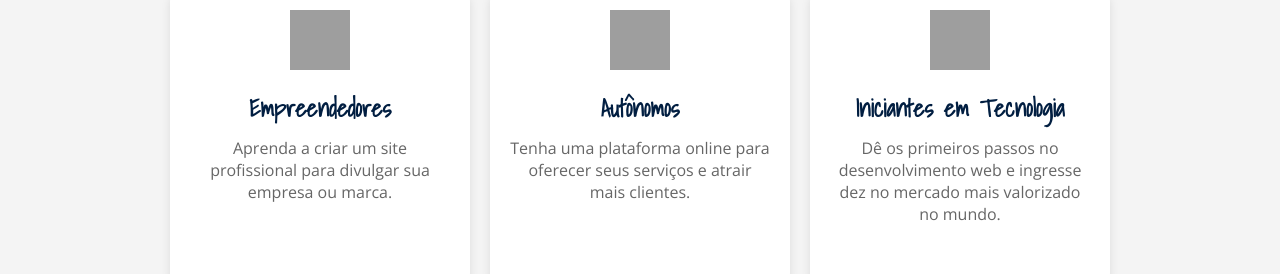
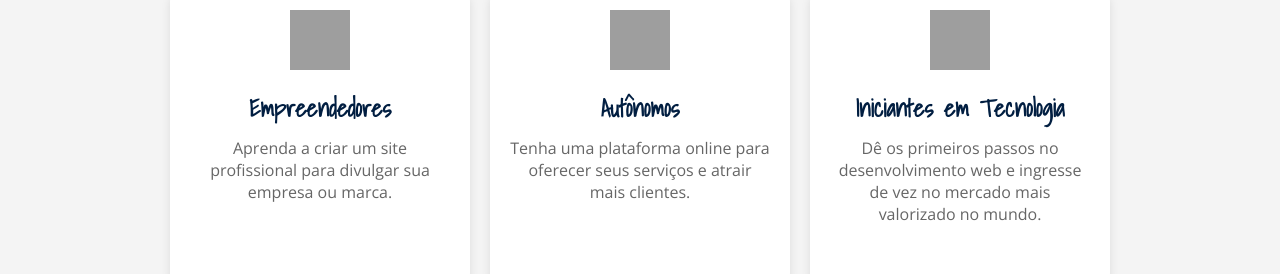
Before and after one commit to jhooo0w/workshopwebsite, a plain HTML site: page index.html in a window 1280 px wide. Shown: the part 2100-2374 px from the top of the page. Drawn offline with nearby package versions, Linux system fonts and the light colour scheme; grey boxes are pictures that could not be loaded.

Commit message:
Update index.html

```diff
--- a/index.html
+++ b/index.html
@@ -93,7 +93,7 @@
                 <div class="card">
                     <img src="https://cdn-icons-png.flaticon.com/512/1982/1982602.png" alt="Ícone Iniciantes">
                     <h3>Iniciantes em Tecnologia</h3>
-                    <p>Dê os primeiros passos no desenvolvimento web e ingresse dez no mercado mais valorizado no mundo.</p>
+                    <p>Dê os primeiros passos no desenvolvimento web e ingresse de vez no mercado mais valorizado no mundo.</p>
                 </div>
             </div>
         </div>
```
